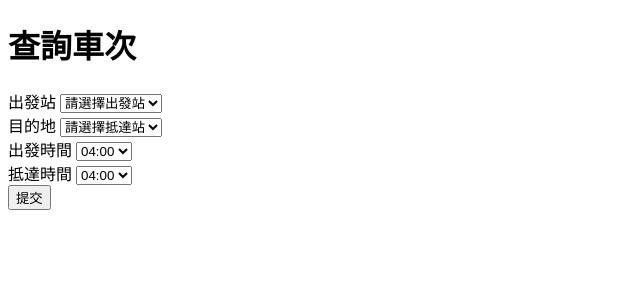
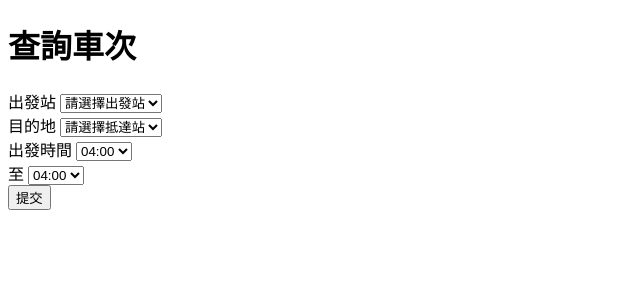
Before and after one commit to 1122-Database-System-Final-Project/DBMSTR, a Flask app: page /search_train in a window 1280 px wide. Shown: the top 300 px of the page, without its empty margins (0-640 px from the left). Run offline with Flask 3, Linux system fonts and the light colour scheme.

Commit message:
edit some templates

```diff
--- a/templates/search_train.html
+++ b/templates/search_train.html
@@ -143,7 +143,7 @@
             <option value="20:00:00">20:00</option>
         </select><br>
 
-        <label for="departure_time2">抵達時間</label>
+        <label for="departure_time2">至</label>
         <select id="departure_time2" name="departure_time2" required><br>
             <option value="04:00:00">04:00</option>
             <option value="04:30:00">04:30</option>
```
